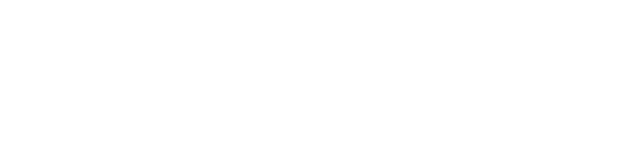
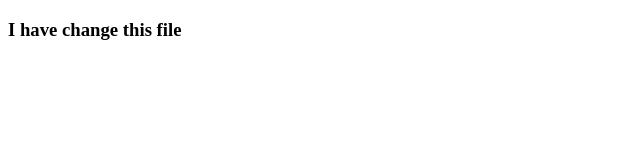
Before and after one commit to NamTruong2001/test-github, a plain HTML site: page index.html in a window 1280 px wide. Shown: the whole page, without its empty margins (0-640 px from the left). Drawn offline with Linux system fonts and the light colour scheme.

Commit message:
Update index.html

```diff
--- a/index.html
+++ b/index.html
@@ -7,5 +7,7 @@
 </head>
 <body>
 
+    <h3>I have change this file </h3>
+
 </body>
 </html>
```
